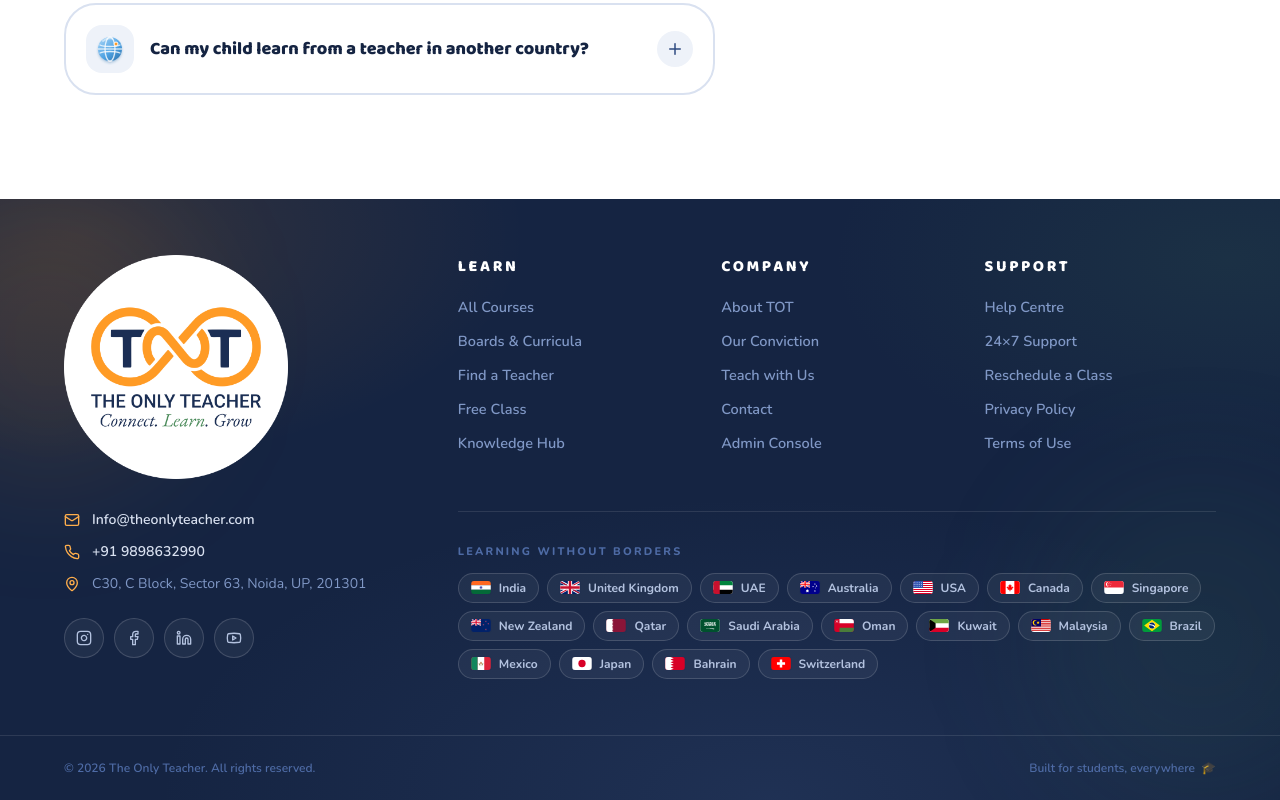
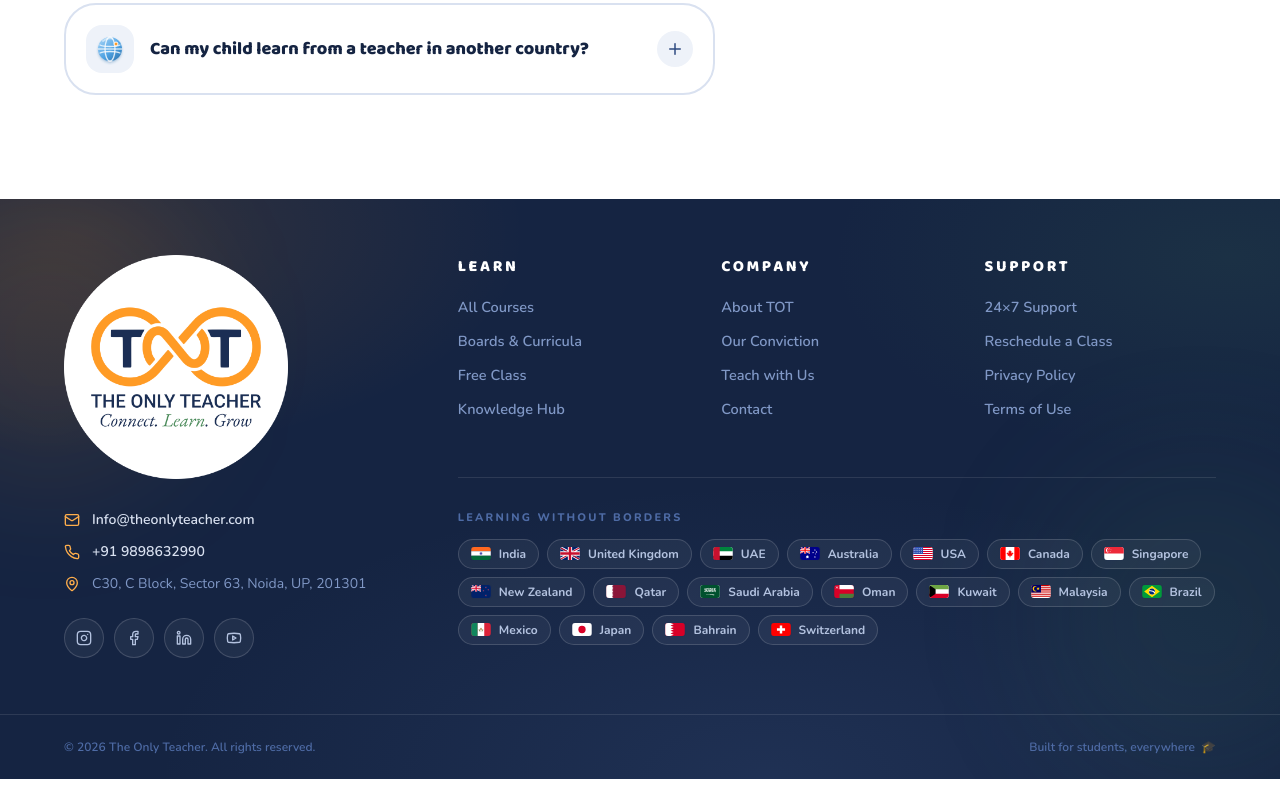
Before and after one commit to Lakshayg001/OnlyTeacher, a React (Vite) app: page / in a window 1280 px wide. Shown: the part 6999-7799 px from the top of the page. After the commit the page ends 7778 px from the top, so only its background shows below. Built offline with nearby package versions, Linux system fonts and the light colour scheme.

Commit message:
Remove Admin Console, Find a Teacher, and Help Centre links from Footer

```diff
--- a/src/components/layout/Footer.tsx
+++ b/src/components/layout/Footer.tsx
@@ -10,7 +10,6 @@ const COLUMNS = [
         links: [
             { label: 'All Courses', to: '/courses' },
             { label: 'Boards & Curricula', to: '/courses' },
-            { label: 'Find a Teacher', to: '/teachers' },
             { label: 'Free Class', to: '/contact' },
             { label: 'Knowledge Hub', to: '/blog' },
         ],
@@ -22,13 +21,11 @@ const COLUMNS = [
             { label: 'Our Conviction', to: '/about' },
             { label: 'Teach with Us', to: '/contact' },
             { label: 'Contact', to: '/contact' },
-            { label: 'Admin Console', to: '/admin' },
         ],
     },
     {
         title: 'Support',
         links: [
-            { label: 'Help Centre', to: '/contact' },
             { label: '24×7 Support', to: '/contact' },
             { label: 'Reschedule a Class', to: '/contact' },
             { label: 'Privacy Policy', to: '/privacy-policy' },
```
